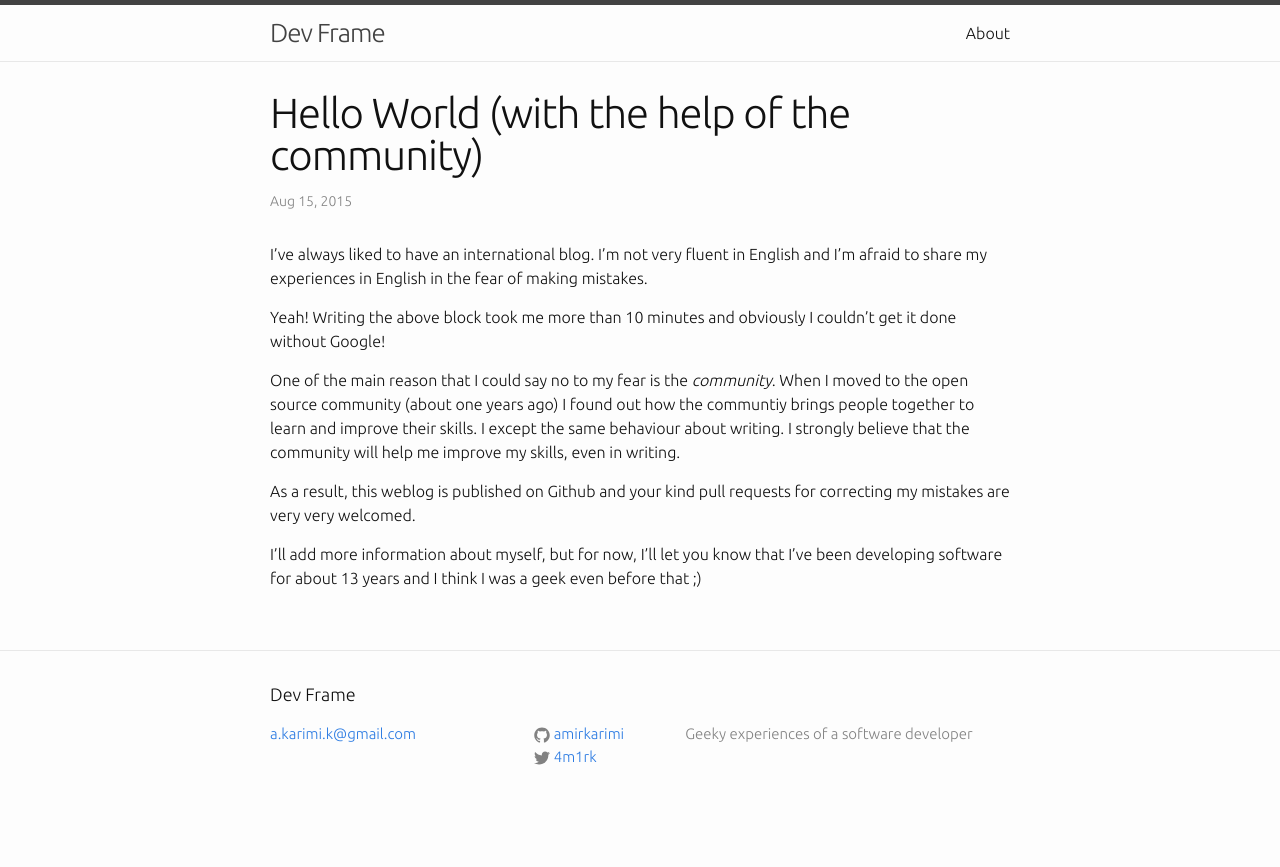
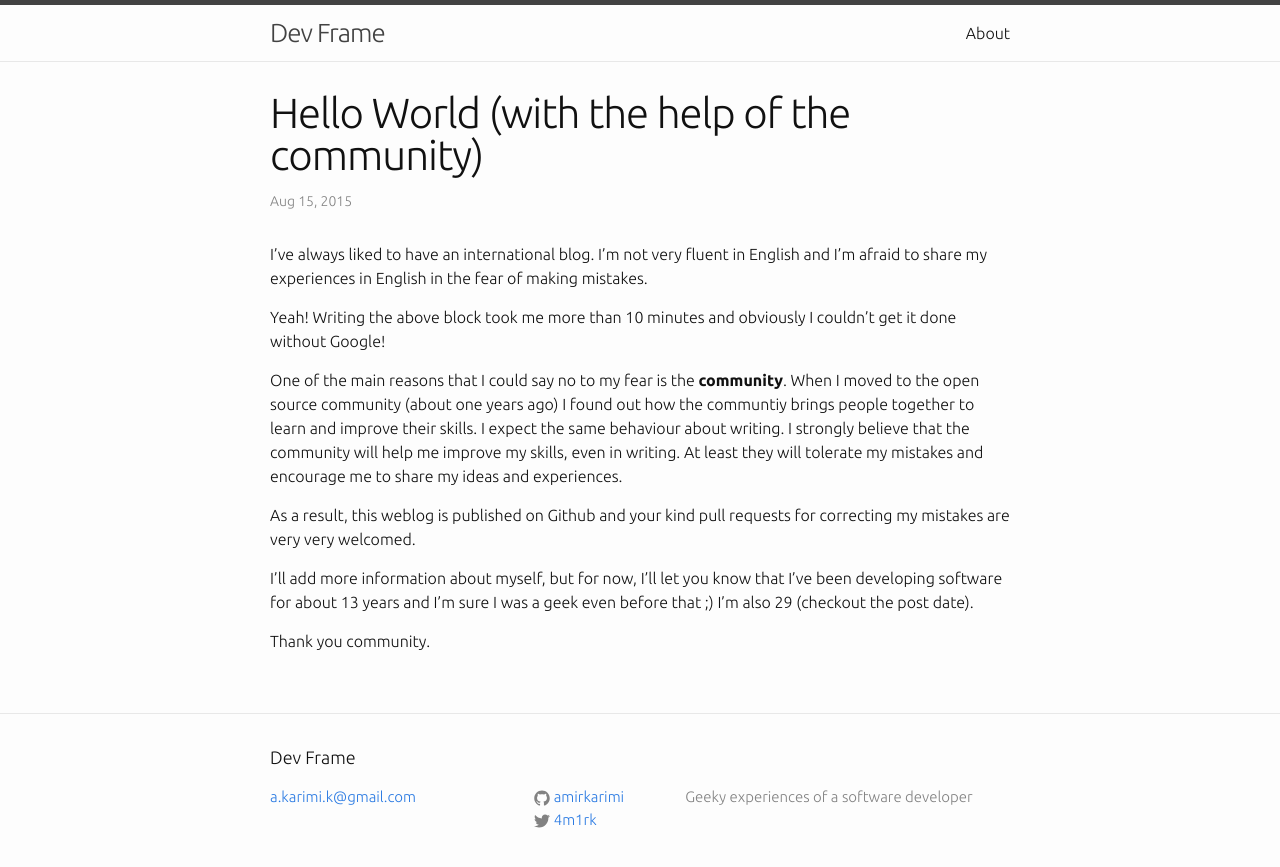
Before and after one commit to amirkarimi/amirkarimi.github.io, a Jekyll site: the page built from _posts/2015-08-15-hello-worl-with-the-help-of-the-community.markdown, in a window 1280 px wide. Shown: the top 867 px of the page. Built offline with Jekyll 4.4.1, drawn with Linux system fonts in a browser that asks for light colours; comment, search, counter and statistics services are not loaded.

Commit message:
Fix typos / Add excerpt_separator / Add disqus

```diff
--- a/_config.yml
+++ b/_config.yml
@@ -8,5 +8,7 @@
 twitter_username: 4m1rk
 github_username: amirkarimi
 
+excerpt_separator: <!--more-->
+
 # Build settings
 markdown: kramdown
--- a/_layouts/post.html
+++ b/_layouts/post.html
@@ -12,4 +12,18 @@
     {{ content }}
   </article>
 
+  <div id="disqus_thread"></div>
+  <script type="text/javascript">
+    /* * * CONFIGURATION VARIABLES * * */
+    var disqus_shortname = 'amirkarimigithub';
+
+    /* * * DON'T EDIT BELOW THIS LINE * * */
+    (function() {
+        var dsq = document.createElement('script'); dsq.type = 'text/javascript'; dsq.async = true;
+        dsq.src = '//' + disqus_shortname + '.disqus.com/embed.js';
+        (document.getElementsByTagName('head')[0] || document.getElementsByTagName('body')[0]).appendChild(dsq);
+    })();
+  </script>
+  <noscript>Please enable JavaScript to view the <a href="https://disqus.com/?ref_noscript" rel="nofollow">comments powered by Disqus.</a></noscript>
+
 </div>
--- a/_posts/2015-08-15-hello-worl-with-the-help-of-the-community.markdown
+++ b/_posts/2015-08-15-hello-worl-with-the-help-of-the-community.markdown
@@ -5,10 +5,14 @@
 ---
 I've always liked to have an international blog. I'm not very fluent in English and I'm afraid to share my experiences in English in the fear of making mistakes.
 
+<!--more-->
+
 Yeah! Writing the above block took me more than 10 minutes and obviously I couldn't get it done without Google!
 
-One of the main reason that I could say no to my fear is the *community*. When I moved to the open source community (about one years ago) I found out how the communtiy brings people together to learn and improve their skills. I except the same behaviour about writing. I strongly believe that the community will help me improve my skills, even in writing.
+One of the main reasons that I could say no to my fear is the **community**. When I moved to the open source community (about one years ago) I found out how the communtiy brings people together to learn and improve their skills. I expect the same behaviour about writing. I strongly believe that the community will help me improve my skills, even in writing. At least they will tolerate my mistakes and encourage me to share my ideas and experiences.
 
 As a result, this weblog is published on Github and your kind pull requests for correcting my mistakes are very very welcomed.
 
-I'll add more information about myself, but for now, I'll let you know that I've been developing software for about 13 years and I think I was a geek even before that ;)
+I'll add more information about myself, but for now, I'll let you know that I've been developing software for about 13 years and I'm sure I was a geek even before that ;) I'm also 29 (checkout the post date).
+
+Thank you community.
--- a/index.html
+++ b/index.html
@@ -14,6 +14,9 @@
         <h2>
           <a class="post-link" href="{{ post.url | prepend: site.baseurl }}">{{ post.title }}</a>
         </h2>
+        <div>
+            {{ post.excerpt }}
+        </div>
       </li>
     {% endfor %}
   </ul>
```
Also changed, not shown: about.md (+1 -1 lines).
